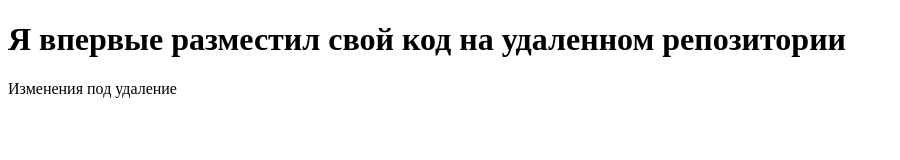
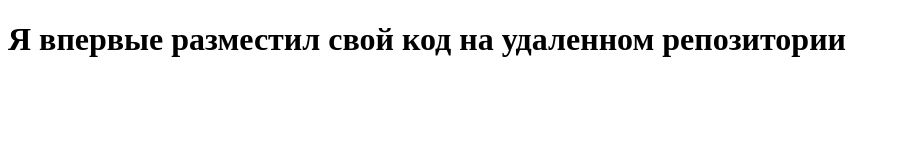
Before and after one commit to Serventix/test_repo, a plain HTML site: page index.html in a window 1280 px wide. Shown: the whole page, without its empty margins (0-900 px from the left). Drawn offline with Linux system fonts and the light colour scheme.

Commit message:
Revert "Ошибка"
This reverts commit d1ec5a84a76aaf0c85ccb6406911d69647ad2f86.

```diff
--- a/index.html
+++ b/index.html
@@ -7,6 +7,5 @@
 </head>
 <body>
     <h1>Я впервые разместил свой код на удаленном репозитории</h1>
-    <p>Изменения под удаление</p>
 </body>
 </html>
```
